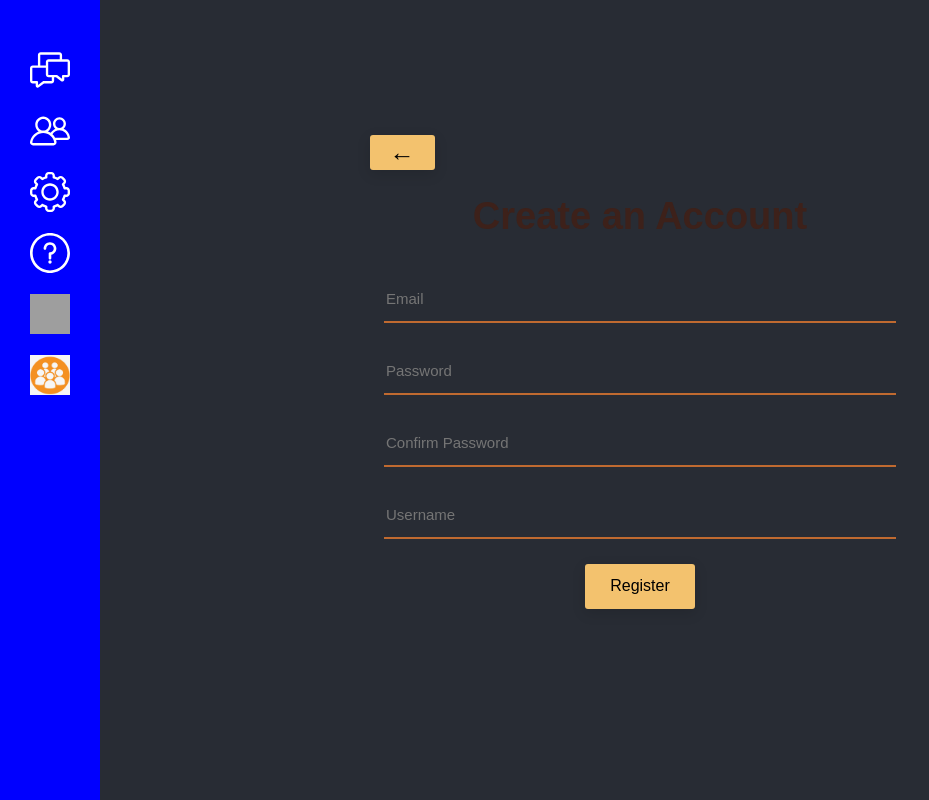
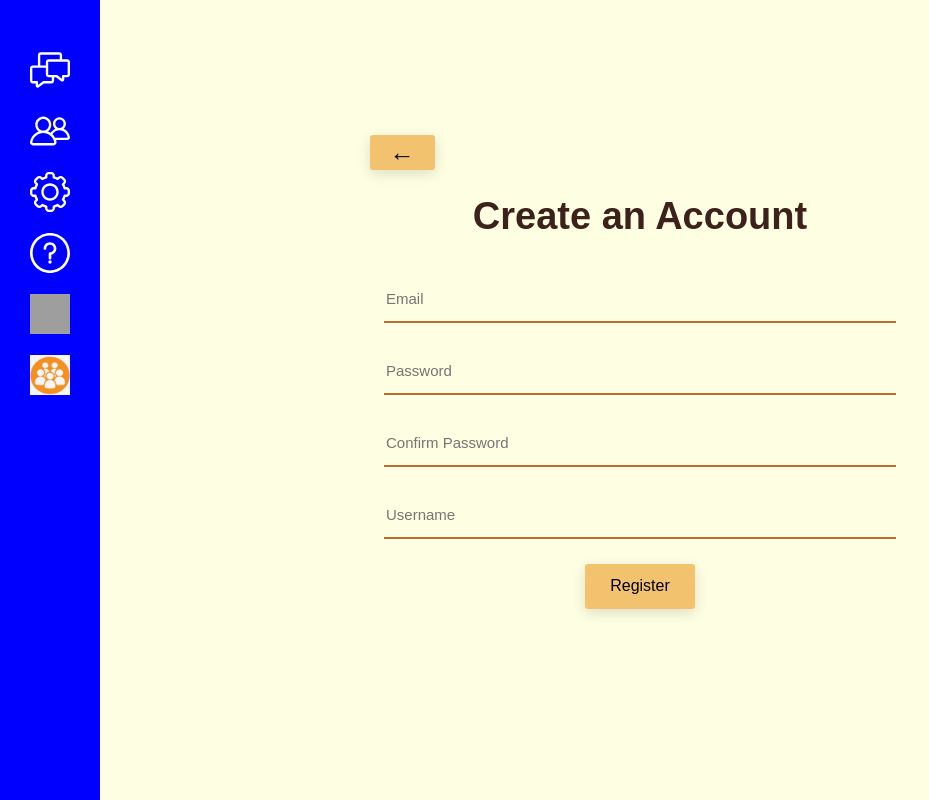
Before and after one commit to ilhanbae/TriFora, a React (Create React App) app: page /register in a window 1280 px wide. Shown: the whole page, without its empty margins (0-929 px from the left). Built offline with nearby package versions, Linux system fonts and the light colour scheme; grey boxes are pictures that could not be loaded.

Commit message:
Added redirect Link in register page #60

```diff
--- a/src/App.css
+++ b/src/App.css
@@ -8,7 +8,7 @@
 }
 
 .App-header {
-  background-color: #282c34;
+  background-color: #FEFEE2;
   min-height: 100vh;
   display: flex;
   flex-direction: row;
--- a/src/Component/Register.jsx
+++ b/src/Component/Register.jsx
@@ -1,8 +1,7 @@
 import React from 'react';
 import "../style/RegisterForm.css";
-import image_upload_icon from "../assets/image_upload_icon.jpeg"
-
-
+import image_upload_icon from "../assets/image_upload_icon.jpeg";
+import { Link, useNavigate} from "react-router-dom";
 
 export default class RegisterForm extends React.Component {
     constructor(props) {
@@ -13,7 +12,8 @@ export default class RegisterForm extends React.Component {
           confirm_password: "",
           phone: "",
           email: "",
-          sessiontoken: ""
+          sessiontoken: "",
+          redirect: false,
         };
     }
 
@@ -86,7 +86,6 @@ export default class RegisterForm extends React.Component {
         } else {
           //keep the form from actually submitting
           event.preventDefault();
-
           //make the api call to the authentication page
           fetch(process.env.REACT_APP_API_PATH+"/auth/signup", {
             method: "POST",
@@ -97,13 +96,15 @@ export default class RegisterForm extends React.Component {
               email: this.state.email,
               password: this.state.password,
               attributes: {
+                profile: {
                   username: this.state.username,
                   firstName: "",
                   lastName: "",
                   description: "",
                   profileImage: "",
-                phone: "",
-              }
+                  phone: ""
+                },
+              },
             })
           })
             .then(res => res.json())
@@ -145,7 +146,9 @@ export default class RegisterForm extends React.Component {
         return (
             <div className='wrapper'>
                 <div className='inner'>
+                  <Link to='/login'>
                     <button className='base base-back'>&#8592;</button>
+                  </Link>
                     {/*<p>Back to Login</p>*/}
                     <form>
                         <h3 className='h3-inner'>Create an Account</h3>
@@ -172,9 +175,12 @@ export default class RegisterForm extends React.Component {
                         {/* <label className='input'>
                             <input type="text" placeholder='Phone Number' className='input-stuff' onChange={this.phoneHandler}/>
                         </label> */}
+                        <Link to='/login'>
                           <label className='input'>
                               <button className='base base-submit' onClick={this.submitHandler}>Register</button>
                           </label>
+                        </Link>
+
                     </form>
                 </div>
             </div>
```
Lines whose indentation alone changed are shown as unchanged.
